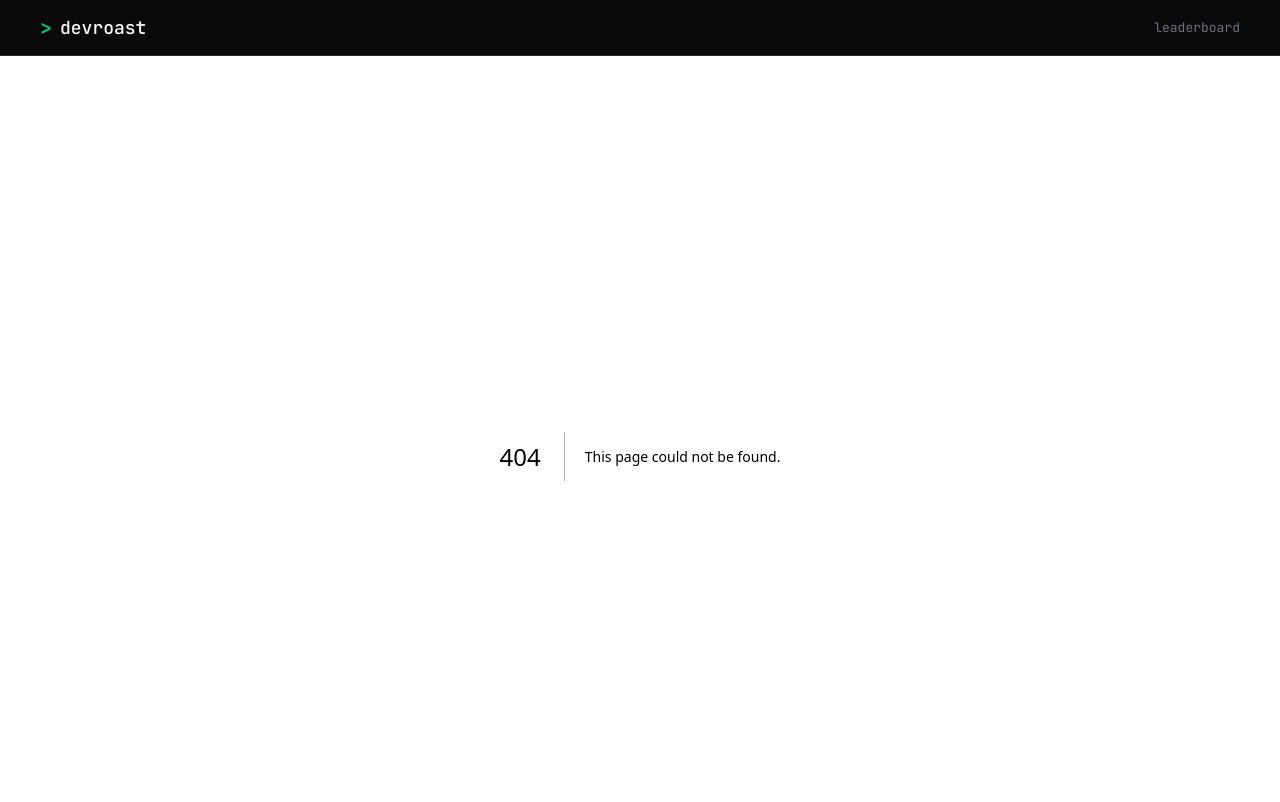
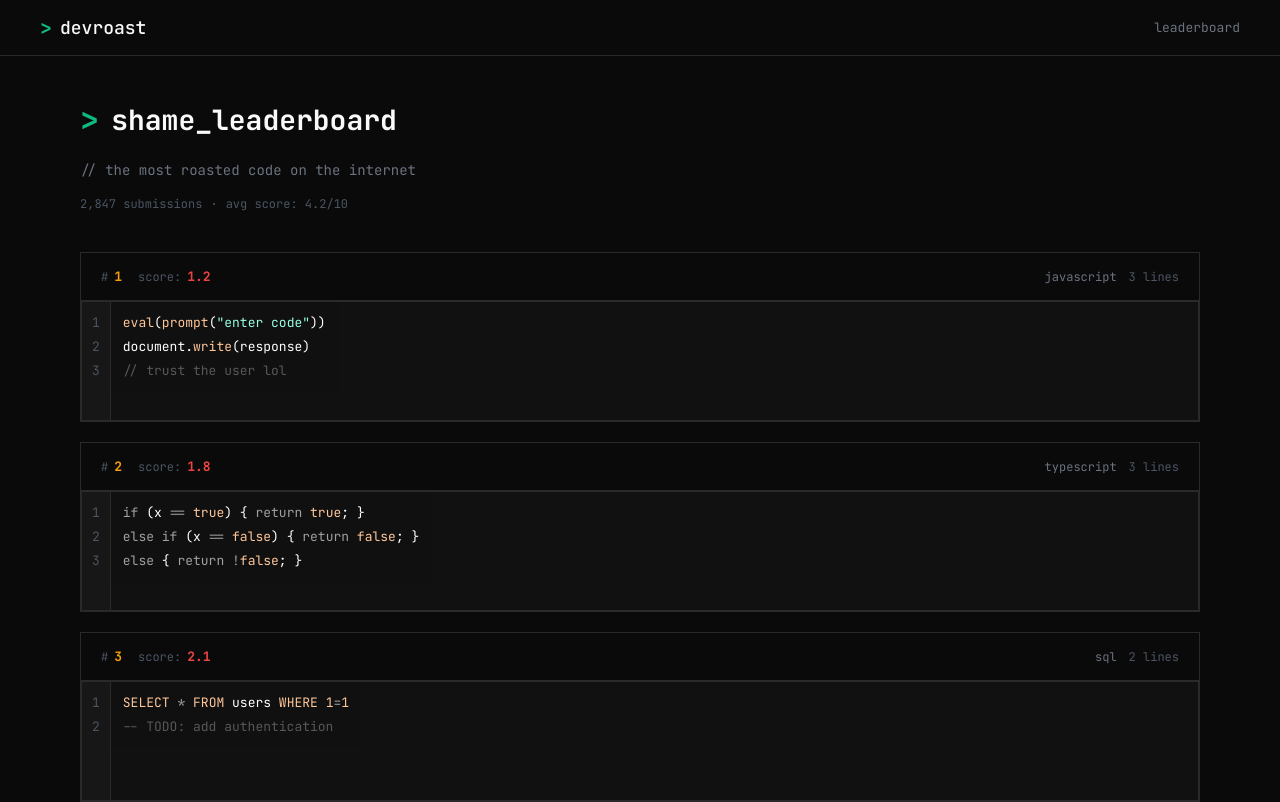
Before and after one commit to GuilhermeFrediani/devroast, a Next.js app: page /leaderboard in a window 1280 px wide. Before the commit this address had no page. Shown: the top 802 px of the page. Built offline with nearby package versions, Linux system fonts and the light colour scheme.

Commit message:
feat: refactor code block header and add leaderboard page

```diff
--- a/src/app/components/page.tsx
+++ b/src/app/components/page.tsx
@@ -5,7 +5,7 @@ import {
 } from "@/components/ui/analysis-card";
 import { Badge } from "@/components/ui/badge";
 import { Button } from "@/components/ui/button";
-import { CodeBlock } from "@/components/ui/code-block";
+import { CodeBlock, CodeBlockHeader } from "@/components/ui/code-block";
 import { DiffBlock } from "@/components/ui/diff-block";
 import { DiffLine } from "@/components/ui/diff-line";
 import {
@@ -190,12 +190,10 @@ export default async function ComponentsPage() {
 
         <div className="flex flex-col gap-3">
           <SectionLabel>Exemplo</SectionLabel>
-          <CodeBlock
-            code={sampleCode}
-            lang="javascript"
-            fileName="calculate.js"
-            className="max-w-xl"
-          />
+          <div className="max-w-xl">
+            <CodeBlockHeader fileName="calculate.js" />
+            <CodeBlock code={sampleCode} lang="javascript" />
+          </div>
         </div>
       </section>
 
--- /dev/null
+++ b/src/app/leaderboard/page.tsx
@@ -0,0 +1,129 @@
+import type { Metadata } from "next";
+import { CodeBlock } from "@/components/ui/code-block";
+
+export const metadata: Metadata = {
+  title: "Leaderboard | DevRoast",
+  description: "Shame leaderboard with the most roasted code submissions.",
+};
+
+export const dynamic = "force-dynamic";
+
+type LeaderboardEntry = {
+  rank: number;
+  score: number;
+  language: string;
+  code: string[];
+};
+
+const leaderboardEntries: LeaderboardEntry[] = [
+  {
+    rank: 1,
+    score: 1.2,
+    language: "javascript",
+    code: [
+      'eval(prompt("enter code"))',
+      "document.write(response)",
+      "// trust the user lol",
+    ],
+  },
+  {
+    rank: 2,
+    score: 1.8,
+    language: "typescript",
+    code: [
+      "if (x == true) { return true; }",
+      "else if (x == false) { return false; }",
+      "else { return !false; }",
+    ],
+  },
+  {
+    rank: 3,
+    score: 2.1,
+    language: "sql",
+    code: ["SELECT * FROM users WHERE 1=1", "-- TODO: add authentication"],
+  },
+  {
+    rank: 4,
+    score: 2.3,
+    language: "java",
+    code: ["catch (e) {", "  // ignore", "}"],
+  },
+  {
+    rank: 5,
+    score: 2.5,
+    language: "javascript",
+    code: [
+      "const sleep = (ms) =>",
+      "  new Date(Date.now() + ms)",
+      "  while (new Date() < end) {}",
+    ],
+  },
+];
+
+export default async function LeaderboardPage() {
+  const submissionsCount = 2847;
+  const averageScore = 4.2;
+
+  return (
+    <main className="mx-auto flex w-full max-w-[1440px] flex-col gap-10 px-20 pt-10 pb-16">
+      <section className="flex w-full flex-col gap-4">
+        <div className="flex items-center gap-3">
+          <span className="text-[2rem] font-bold text-accent-green">{">"}</span>
+          <h1 className="text-[1.75rem] leading-none font-bold text-text-primary">
+            shame_leaderboard
+          </h1>
+        </div>
+
+        <p className="text-sm text-text-secondary">
+          {"// the most roasted code on the internet"}
+        </p>
+
+        <div className="flex items-center gap-2 text-xs text-text-tertiary">
+          <span>{submissionsCount.toLocaleString("en-US")} submissions</span>
+          <span>&middot;</span>
+          <span>avg score: {averageScore.toFixed(1)}/10</span>
+        </div>
+      </section>
+
+      <section className="flex w-full flex-col gap-5">
+        {leaderboardEntries.map((entry) => (
+          <article
+            key={entry.rank}
+            className="flex w-full flex-col border border-border-default"
+          >
+            <header className="flex h-12 items-center justify-between border-b border-border-default px-5">
+              <div className="flex items-center gap-4">
+                <div className="flex items-center gap-1.5">
+                  <span className="text-xs text-text-tertiary">#</span>
+                  <span className="text-[13px] font-bold text-accent-amber">
+                    {entry.rank}
+                  </span>
+                </div>
+
+                <div className="flex items-center gap-1.5">
+                  <span className="text-xs text-text-tertiary">score:</span>
+                  <span className="text-[13px] font-bold text-accent-red">
+                    {entry.score.toFixed(1)}
+                  </span>
+                </div>
+              </div>
+
+              <div className="flex items-center gap-3 text-xs">
+                <span className="text-text-secondary">{entry.language}</span>
+                <span className="text-text-tertiary">
+                  {entry.code.length} lines
+                </span>
+              </div>
+            </header>
+
+            <CodeBlock
+              code={entry.code.join("\n")}
+              lang={entry.language === "sql" ? "sql" : "javascript"}
+              className="h-[120px]"
+            />
+          </article>
+        ))}
+      </section>
+    </main>
+  );
+}
--- a/src/components/ui/code-block.tsx
+++ b/src/components/ui/code-block.tsx
@@ -1,22 +1,45 @@
+import { type ComponentProps, forwardRef } from "react";
 import type { BundledLanguage } from "shiki";
 import { codeToHtml } from "shiki";
 import { tv } from "tailwind-variants";
 
 const codeBlock = tv({
-  base: "flex flex-col overflow-hidden border border-border-default bg-bg-input font-mono",
+  base: "flex overflow-hidden border border-border-default bg-bg-input font-mono",
+});
+
+const codeBlockHeader = tv({
+  base: "flex h-10 items-center gap-3 border-b border-border-default px-4",
 });
 
 type CodeBlockProps = {
   code: string;
   lang?: BundledLanguage;
-  fileName?: string;
   className?: string;
 };
+
+type CodeBlockHeaderProps = ComponentProps<"div"> & {
+  fileName?: string;
+};
+
+const CodeBlockHeader = forwardRef<HTMLDivElement, CodeBlockHeaderProps>(
+  ({ className, fileName, ...props }, ref) => {
+    return (
+      <div ref={ref} className={codeBlockHeader({ className })} {...props}>
+        <span className="size-2.5 rounded-full bg-accent-red" />
+        <span className="size-2.5 rounded-full bg-accent-amber" />
+        <span className="size-2.5 rounded-full bg-accent-green" />
+        <span className="flex-1" />
+        {fileName && (
+          <span className="text-xs text-text-tertiary">{fileName}</span>
+        )}
+      </div>
+    );
+  },
+);
 
 async function CodeBlock({
   code,
   lang = "javascript",
-  fileName,
   className,
 }: CodeBlockProps) {
   const html = await codeToHtml(code, {
@@ -28,15 +51,6 @@ async function CodeBlock({
 
   return (
     <div className={codeBlock({ className })}>
-      <div className="flex h-10 items-center gap-3 border-b border-border-default px-4">
-        <span className="size-2.5 rounded-full bg-accent-red" />
-        <span className="size-2.5 rounded-full bg-accent-amber" />
-        <span className="size-2.5 rounded-full bg-accent-green" />
-        <span className="flex-1" />
-        {fileName && (
-          <span className="text-xs text-text-tertiary">{fileName}</span>
-        )}
-      </div>
       <div className="flex">
         <div className="flex flex-col gap-1.5 border-r border-border-default bg-gutter px-2.5 py-3">
           {lines.map((_, i) => (
@@ -59,5 +73,13 @@ async function CodeBlock({
 }
 
 CodeBlock.displayName = "CodeBlock";
+CodeBlockHeader.displayName = "CodeBlockHeader";
 
-export { CodeBlock, type CodeBlockProps, codeBlock };
+export {
+  CodeBlock,
+  CodeBlockHeader,
+  type CodeBlockHeaderProps,
+  type CodeBlockProps,
+  codeBlock,
+  codeBlockHeader,
+};
```
